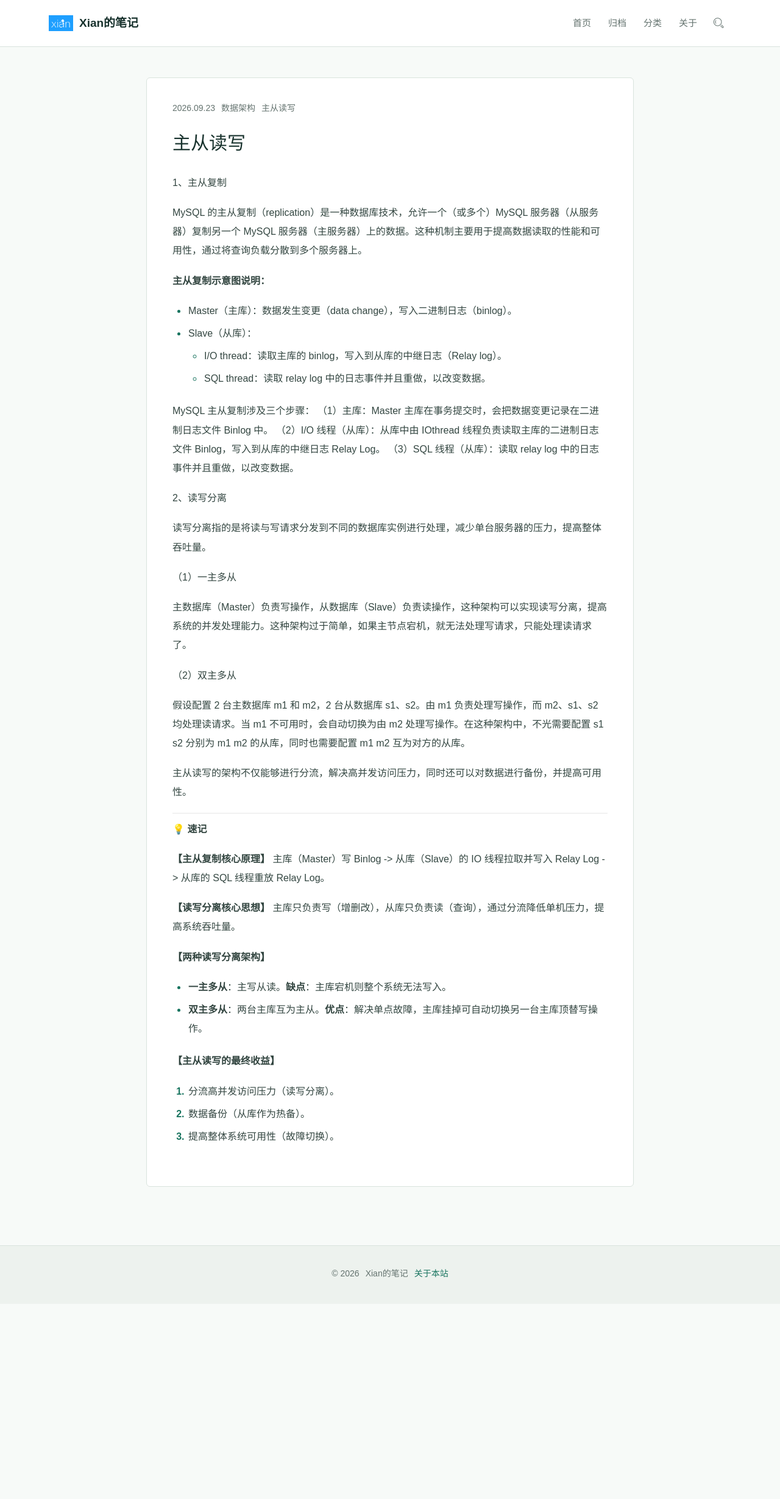
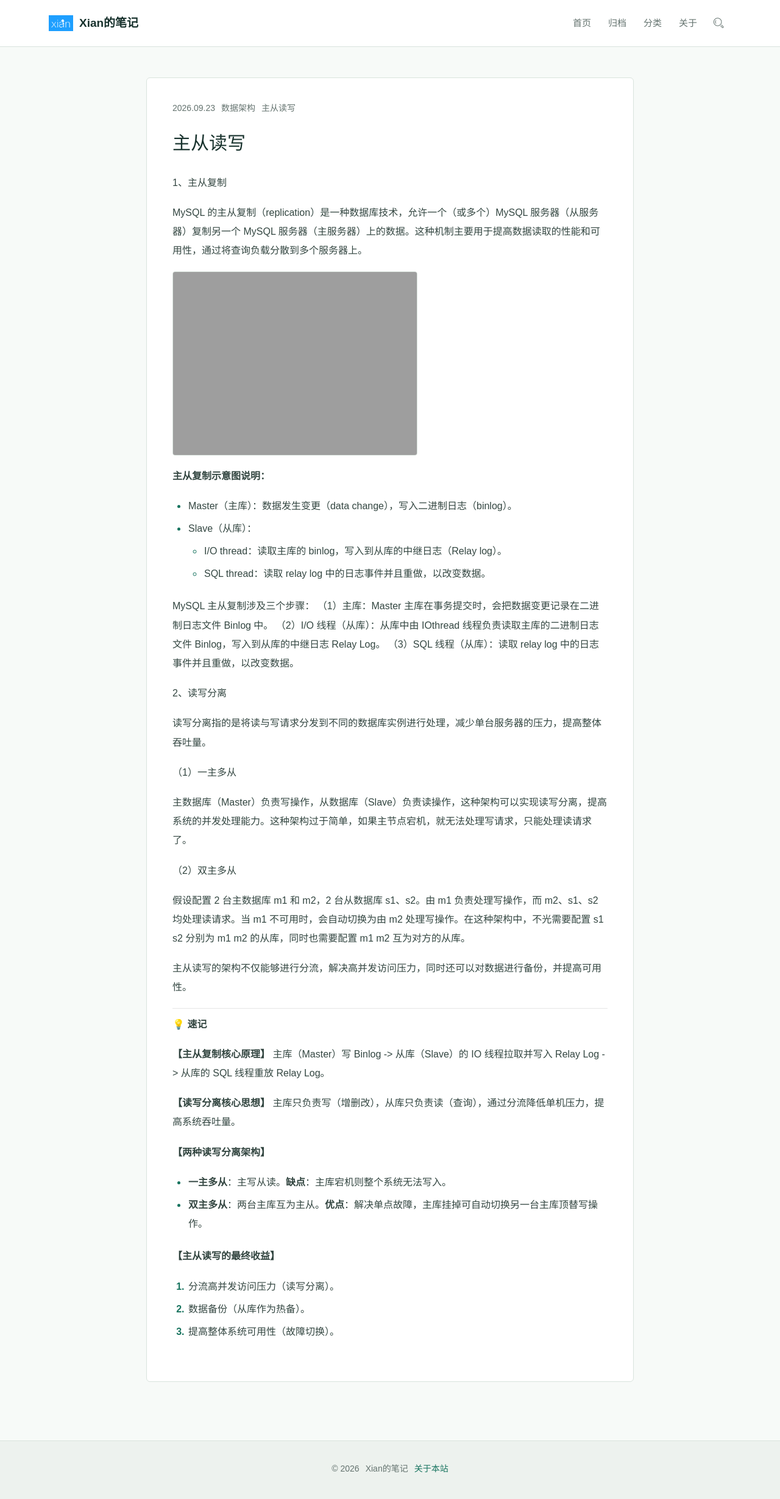
Before and after one commit to XiaoHeiXian/xiaoheixian.github.io, a Jekyll site: the page built from posts/2026-09-23-mysql-master-slave.md, in a window 1280 px wide. Shown: the whole page at 61% size. Built offline with Jekyll 4.4.1, drawn with Linux system fonts in a browser that asks for light colours; before the commit the page ends 2138 px from its top, so only the background shows below that.

Commit message:
docs: update 主从读写

```diff
--- a/posts/2026-09-23-mysql-master-slave.md
+++ b/posts/2026-09-23-mysql-master-slave.md
@@ -12,6 +12,8 @@ permalink: /posts/2026-09-23-mysql-master-slave.html
 1、主从复制
 
 MySQL 的主从复制（replication）是一种数据库技术，允许一个（或多个）MySQL 服务器（从服务器）复制另一个 MySQL 服务器（主服务器）上的数据。这种机制主要用于提高数据读取的性能和可用性，通过将查询负载分散到多个服务器上。
+
+![主从复制示意图](https://xiaoheixian.github.io/posts/assets/285_65.png)
 
 **主从复制示意图说明：**
 - Master（主库）：数据发生变更（data change），写入二进制日志（binlog）。
```
